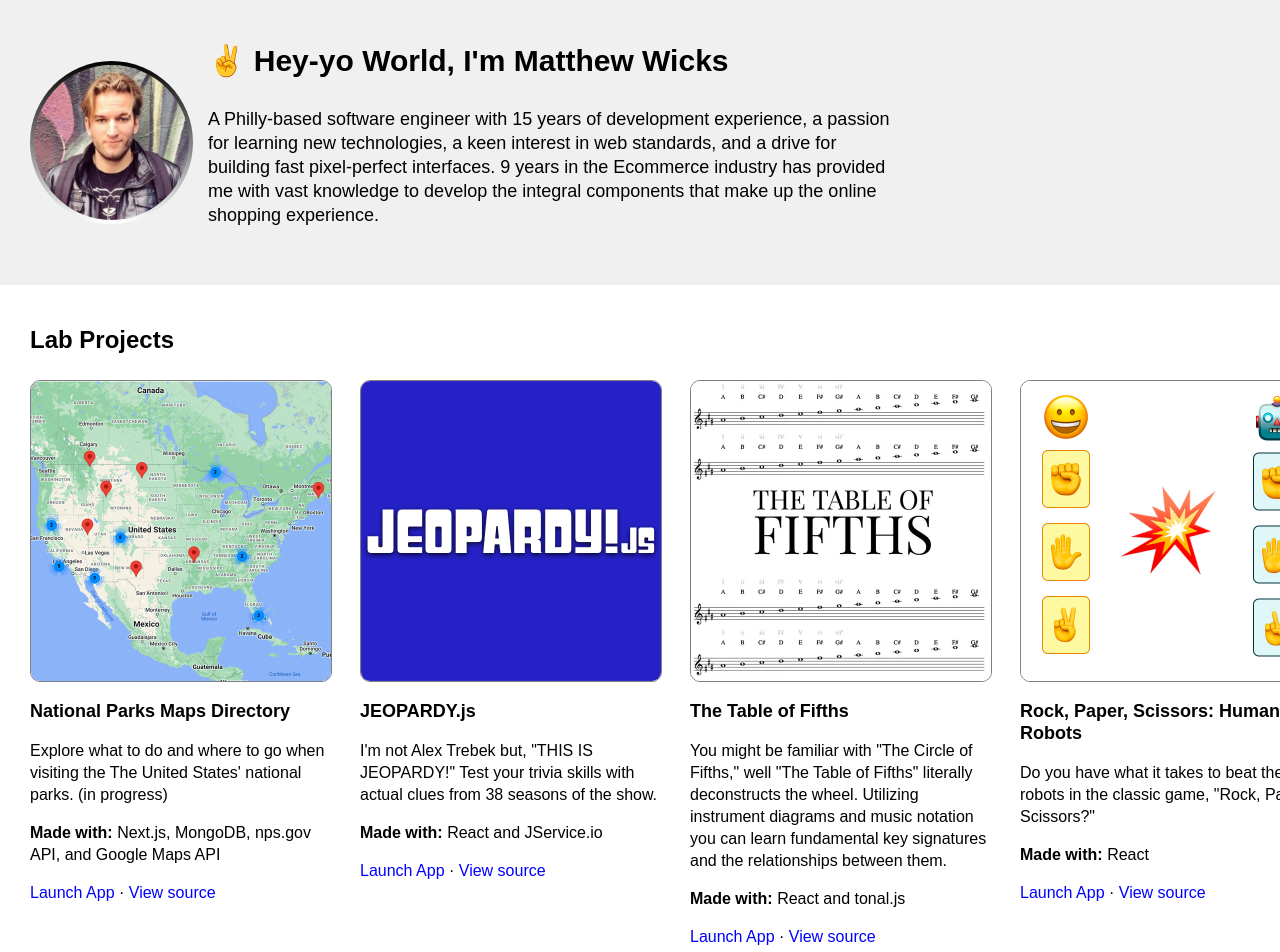
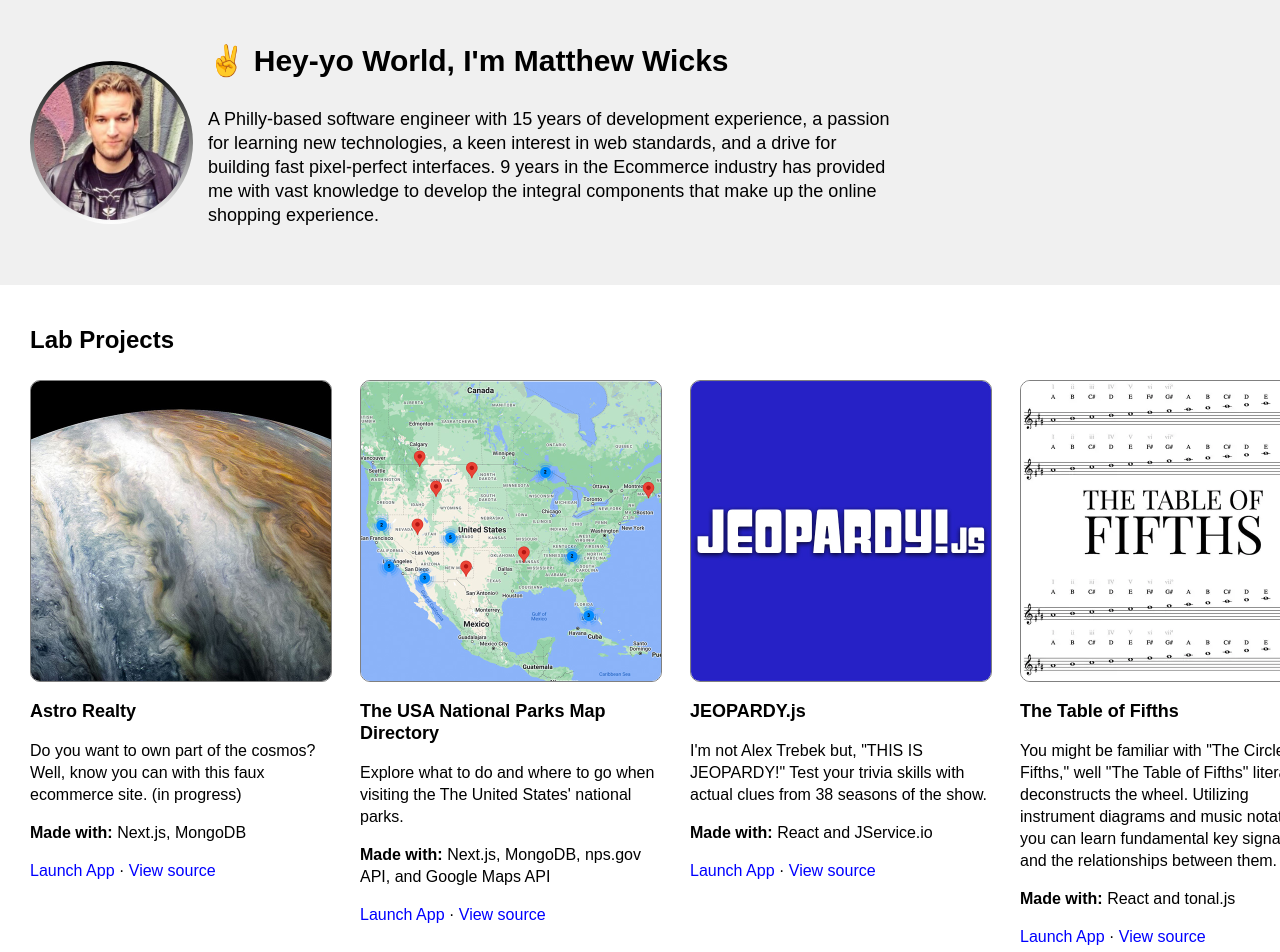
Before and after one commit to mwicks7/resume, a React (Create React App) app: page / in a window 1280 px wide. Shown: the top 952 px of the page. Built offline with nearby package versions, Linux system fonts and the light colour scheme.

Commit message:
Adds Astro Realty to lab projects

```diff
--- a/src/Lab.js
+++ b/src/Lab.js
@@ -3,12 +3,28 @@ import sedsoImage from './images/sedso_content_manager.jpg'
 import jeopardyImage from './images/lab_jeopardy.jpg'
 import rockImage from './images/lab_rock_paper_scissors.jpg'
 import parksImage from './images/lab_national_parks.jpg'
+import astroImage from './images/lab_astro.jpg'
 
 const labData = [
   {
+    img: astroImage,
+    title: 'Astro Realty',
+    description: 'Do you want to own part of the cosmos? Well, know you can with this faux ecommerce site. (in progress)',
+    madeWith: 'Next.js, MongoDB',
+    links: [
+      {
+        text: 'Launch App',
+        href: 'https://e-commerce-lab.vercel.app/'
+      },
+      {
+        text: 'View source',
+        href: 'https://github.com/mwicks7/e-commerce-lab'
+      }
+    ]
+  },{
     img: parksImage,
-    title: 'National Parks Maps Directory',
-    description: 'Explore what to do and where to go when visiting the The United States\' national parks. (in progress)',
+    title: 'The USA National Parks Map Directory',
+    description: 'Explore what to do and where to go when visiting the The United States\' national parks.',
     madeWith: 'Next.js, MongoDB, nps.gov API, and Google Maps API',
     links: [
       {
```
Also changed, not shown: src/images/favicon.png, src/images/lab_astro.jpg (added).
